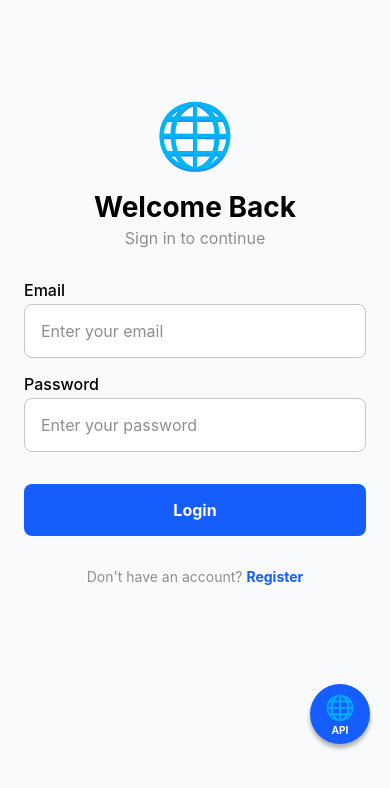
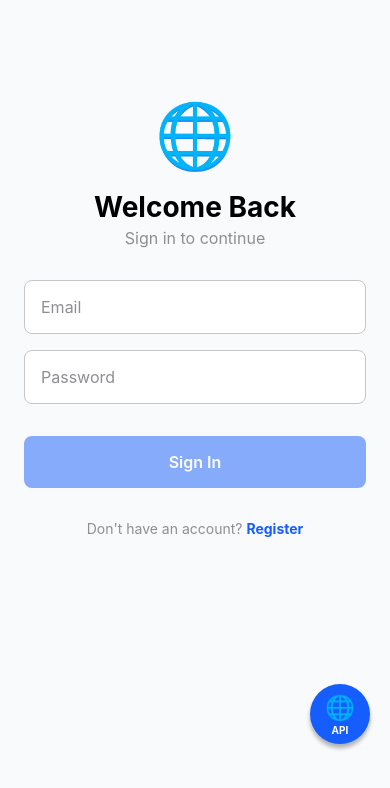
Before and after one commit to theonlydo/react-native-atomic-design, a React Native app: screen /Login in a window 390 px wide. Shown: the top 788 px of the page. Built offline with nearby package versions, Linux system fonts and the light colour scheme; what react-native-network-logger would draw is missing.

Commit message:
update button

```diff
--- a/src/components/atoms/Button.tsx
+++ b/src/components/atoms/Button.tsx
@@ -6,9 +6,11 @@ import {
   ActivityIndicator,
   TouchableOpacityProps,
   ViewStyle,
+  View,
 } from 'react-native';
 import { useTranslation } from 'react-i18next';
 import { Colors, Spacing, BorderRadius, FontSize } from '@constants';
+
 interface ButtonProps extends TouchableOpacityProps {
   variant?: 'primary' | 'secondary' | 'outline' | 'ghost';
   size?: 'small' | 'medium' | 'large';
@@ -17,6 +19,8 @@ interface ButtonProps extends TouchableOpacityProps {
   children: React.ReactNode;
   translate?: boolean; // Auto translate by default
   i18nKey?: string; // Translation key
+  icon?: React.ReactNode; // Icon component
+  iconPosition?: 'left' | 'right'; // Icon position
 }
 
 export const Button: React.FC<ButtonProps> = ({
@@ -26,6 +30,8 @@ export const Button: React.FC<ButtonProps> = ({
   fullWidth = false,
   translate = true,
   i18nKey,
+  icon,
+  iconPosition = 'left',
   disabled,
   style,
   children,
@@ -41,9 +47,10 @@ export const Button: React.FC<ButtonProps> = ({
     ...(disabled && styles.disabled),
   };
 
-  const textColor = variant === 'outline' || variant === 'ghost'
-    ? Colors.primary
-    : Colors.white;
+  const textColor =
+    variant === 'outline' || variant === 'ghost'
+      ? Colors.primary
+      : Colors.white;
 
   // Get translated text
   const getText = () => {
@@ -56,16 +63,38 @@ export const Button: React.FC<ButtonProps> = ({
     return children;
   };
 
+  const renderContent = () => {
+    if (loading) {
+      return <ActivityIndicator color={textColor} />;
+    }
+
+    const textElement = (
+      <Text style={[styles.text, { color: textColor }]}>{getText()}</Text>
+    );
+
+    if (!icon) {
+      return textElement;
+    }
+
+    return (
+      <View style={styles.contentContainer}>
+        {iconPosition === 'left' && (
+          <View style={styles.iconLeft}>{icon}</View>
+        )}
+        {textElement}
+        {iconPosition === 'right' && (
+          <View style={styles.iconRight}>{icon}</View>
+        )}
+      </View>
+    );
+  };
+
   return (
     <TouchableOpacity
       style={[buttonStyle, style]}
       disabled={disabled || loading}
       {...props}>
-      {loading ? (
-        <ActivityIndicator color={textColor} />
-      ) : (
-        <Text style={[styles.text, { color: textColor }]}>{getText()}</Text>
-      )}
+      {renderContent()}
     </TouchableOpacity>
   );
 };
@@ -110,4 +139,15 @@ const styles = StyleSheet.create({
     fontSize: FontSize.md,
     fontWeight: '600',
   },
+  contentContainer: {
+    flexDirection: 'row',
+    alignItems: 'center',
+    justifyContent: 'center',
+  },
+  iconLeft: {
+    marginRight: Spacing.sm,
+  },
+  iconRight: {
+    marginLeft: Spacing.sm,
+  },
 });
--- a/src/components/molecules/FormInput.tsx
+++ b/src/components/molecules/FormInput.tsx
@@ -12,6 +12,8 @@ interface FormInputProps {
   onChangeText?: (text: string) => void;
   secureTextEntry?: boolean;
   keyboardType?: 'default' | 'email-address' | 'numeric' | 'phone-pad';
+  autoCapitalize?: 'none' | 'sentences' | 'words' | 'characters';
+  onBlur?: () => void;
 }
 
 export const FormInput: React.FC<FormInputProps> = ({
@@ -47,5 +49,6 @@ export const FormInput: React.FC<FormInputProps> = ({
 const styles = StyleSheet.create({
   container: {
     width: '100%',
+    backgroundColor: Colors.lightGray,
   },
 });
--- a/src/screens/LoginScreen.tsx
+++ b/src/screens/LoginScreen.tsx
@@ -3,7 +3,7 @@
  * Authentication screen untuk user login
  */
 
-import React, { useState } from 'react';
+import React, { useState, useMemo } from 'react';
 import {
   View,
   StyleSheet,
@@ -13,12 +13,13 @@ import {
   Alert,
   TouchableOpacity,
 } from 'react-native';
-import { Text, Spacer } from '@components';
+import { Text, Spacer, Button } from '@components';
 import { FormInput } from '@components';
 import { Colors, Spacing } from '@constants';
 import { useAppDispatch } from '@hooks';
 import { setTokens } from '@store/reducer/authSlice';
 import { setCurrentUser } from '@store/reducer/userSlice';
+import { isValidEmail } from '@utils';
 
 interface LoginScreenProps {
   navigation: any;
@@ -30,10 +31,39 @@ export const LoginScreen: React.FC<LoginScreenProps> = ({ navigation }) => {
   const [password, setPassword] = useState('');
   const [loading, setLoading] = useState(false);
 
+  // Validation states
+  const [emailTouched, setEmailTouched] = useState(false);
+  const [passwordTouched, setPasswordTouched] = useState(false);
+
+  // Email validation
+  const emailError = useMemo(() => {
+    if (!emailTouched) return '';
+    if (!email) return 'Email is required';
+    if (!isValidEmail(email)) return 'Invalid email format';
+    return '';
+  }, [email, emailTouched]);
+
+  // Password validation
+  const passwordError = useMemo(() => {
+    if (!passwordTouched) return '';
+    if (!password) return 'Password is required';
+    if (password.length < 6) return 'Password must be at least 6 characters';
+    return '';
+  }, [password, passwordTouched]);
+
+  // Check if form is valid
+  const isFormValid = useMemo(() => {
+    return email && password && !emailError && !passwordError;
+  }, [email, password, emailError, passwordError]);
+
   const handleLogin = async () => {
+    // Mark all fields as touched
+    setEmailTouched(true);
+    setPasswordTouched(true);
+
     // Validation
-    if (!email || !password) {
-      Alert.alert('Error', 'Please fill in all fields');
+    if (!isFormValid) {
+      Alert.alert('Error', 'Please fix all errors before continuing');
       return;
     }
 
@@ -97,32 +127,35 @@ export const LoginScreen: React.FC<LoginScreenProps> = ({ navigation }) => {
           {/* Form */}
           <View style={styles.form}>
             <FormInput
-              label="Email"
               value={email}
               onChangeText={setEmail}
-              placeholder="Enter your email"
+              placeholder="Email"
+              keyboardType="email-address"
+              autoCapitalize="none"
+              error={emailError}
+              onBlur={() => setEmailTouched(true)}
             />
 
             <Spacer size="md" />
 
             <FormInput
-              label="Password"
               value={password}
               onChangeText={setPassword}
-              placeholder="Enter your password"
+              placeholder="Password"
               secureTextEntry
+              error={passwordError}
+              onBlur={() => setPasswordTouched(true)}
             />
 
             <Spacer size="xl" />
 
-            <TouchableOpacity
-              style={[styles.button, loading && styles.buttonDisabled]}
+            <Button
               onPress={handleLogin}
-              disabled={loading}>
-              <Text style={styles.buttonText}>
-                {loading ? 'Logging in...' : 'Login'}
-              </Text>
-            </TouchableOpacity>
+              disabled={!isFormValid || loading}
+              loading={loading}
+              fullWidth>
+              {loading ? 'Logging in...' : 'Sign In'}
+            </Button>
 
             <Spacer size="md" />
 
@@ -190,6 +223,9 @@ const styles = StyleSheet.create({
     fontSize: 16,
     fontWeight: 'bold',
   },
+  buttonIcon: {
+    fontSize: 20,
+  },
   registerContainer: {
     flexDirection: 'row',
     justifyContent: 'center',
```
